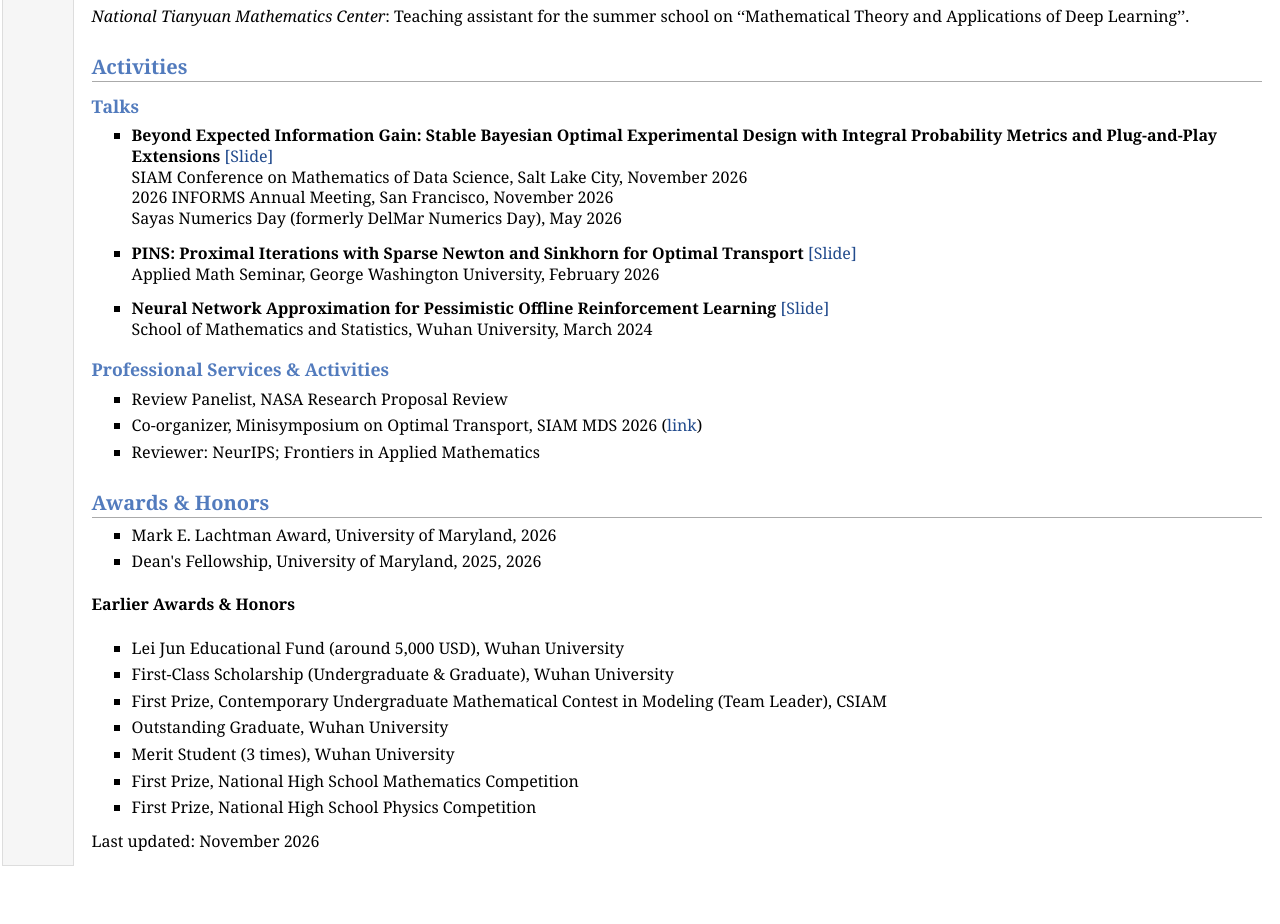
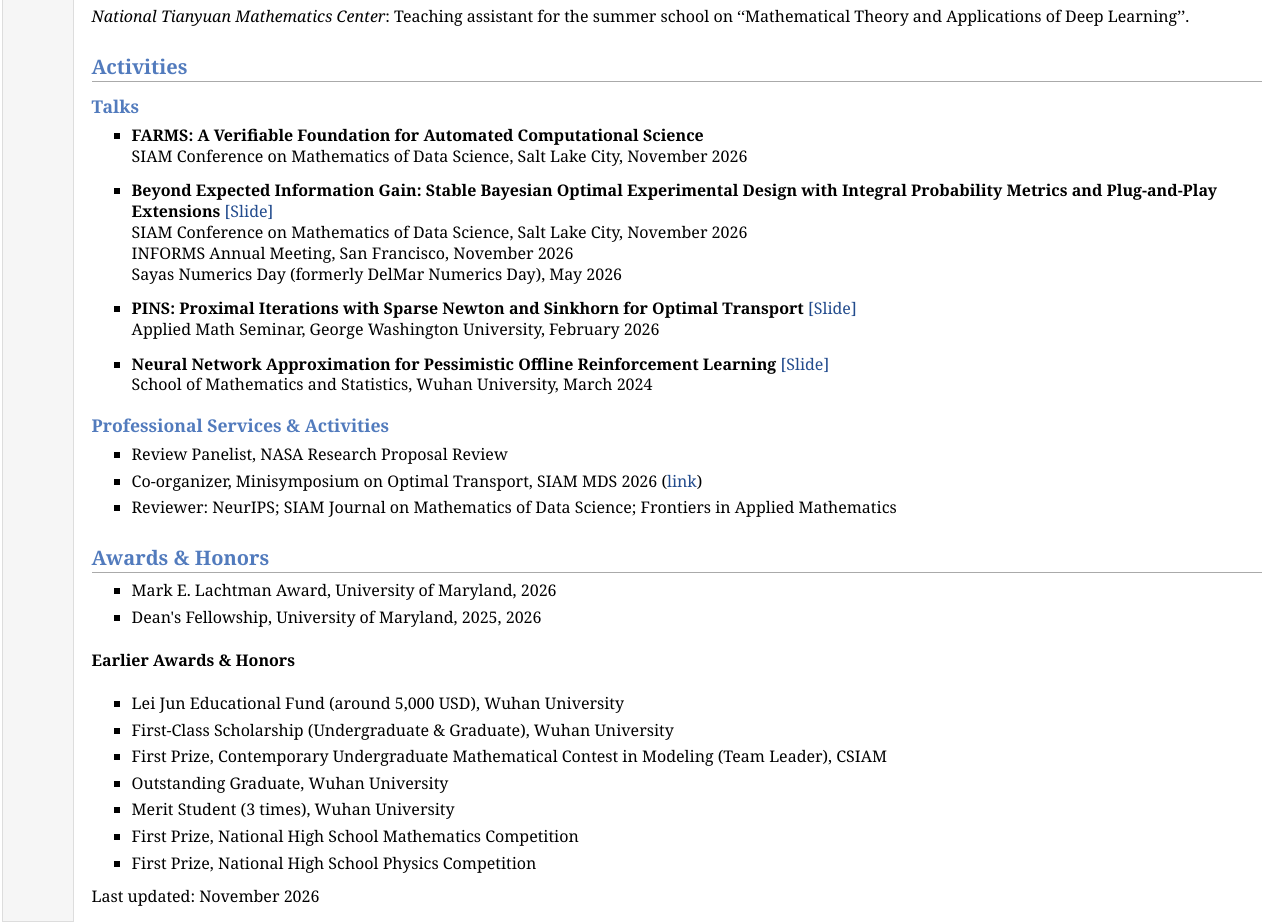
Before and after one commit to Woody2357/woody2357.github.io, a plain HTML site: page index.html in a window 1280 px wide. Shown: the part 1460-2384 px from the top of the page. Before the commit the page ends 2336 px from the top, so only its background shows below. Drawn offline with Linux system fonts and the light colour scheme.

Commit message:
Update SIAM MDS talk and reviewer activities

```diff
--- a/index.html
+++ b/index.html
@@ -118,9 +118,15 @@ Proceedings of the AAAI Conference on Artificial Intelligence (AAAI), 2024 <br /
 <h2>Activities</h2>
 <h3>Talks</h3>
 <ul>
+<li><p><b>FARMS: A Verifiable Foundation for Automated Computational Science</b> <br />
+SIAM Conference on Mathematics of Data Science, Salt Lake City, November 2026
+</p>
+</li>
+</ul>
+<ul>
 <li><p><b>Beyond Expected Information Gain: Stable Bayesian Optimal Experimental Design with Integral Probability Metrics and Plug-and-Play Extensions</b> <a href="files/ipm_informs.pdf" target=&ldquo;blank&rdquo;>[Slide]</a> <br />
 SIAM Conference on Mathematics of Data Science, Salt Lake City, November 2026 <br />
-2026 INFORMS Annual Meeting, San Francisco, November 2026 <br />
+INFORMS Annual Meeting, San Francisco, November 2026 <br />
 Sayas Numerics Day (formerly DelMar Numerics Day), May 2026
 </p>
 </li>
@@ -145,7 +151,7 @@ School of Mathematics and Statistics, Wuhan University, March 2024
 <li><p>Co-organizer, Minisymposium on Optimal Transport, SIAM MDS 2026 (<a href="https://www.siam.org/conferences-events/siam-conferences/mds26/" target=&ldquo;blank&rdquo;>link</a>)
 </p>
 </li>
-<li><p>Reviewer: NeurIPS; Frontiers in Applied Mathematics
+<li><p>Reviewer: NeurIPS; SIAM Journal on Mathematics of Data Science; Frontiers in Applied Mathematics
 </p>
 </li>
 </ul>
```
Also changed, not shown: misc.html (+8 -2 lines), 2 other files.
